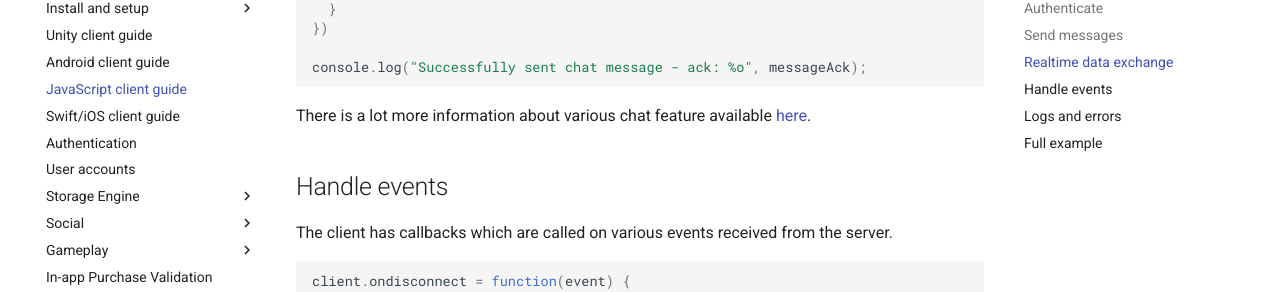
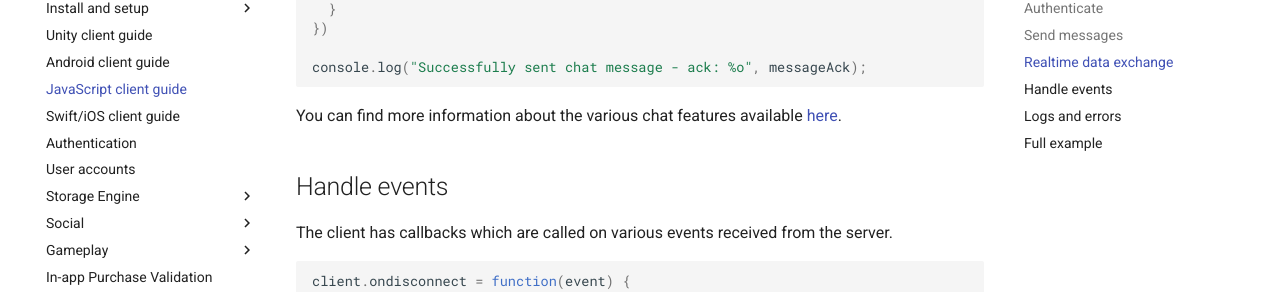
Before and after one commit to heroiclabs/nakama-docs, an MkDocs documentation site: the page built from docs/javascript-client-guide.md, in a window 1280 px wide and 900 px high, scrolled down 3716 px. Shown: the part 154-446 px from the top of the window. Built offline with MkDocs 1.6.1 and Material for MkDocs 9.7.7, drawn with Linux system fonts in a browser that asks for light colours; comment, search, counter and statistics services are not loaded; old or Windows-style settings are respelled for this version of MkDocs.

Commit message:
Update phrasing in JS client guide.

````diff
--- a/docs/javascript-client-guide.md
+++ b/docs/javascript-client-guide.md
@@ -171,7 +171,7 @@ var messageAck = await socket.send({
 console.log("Successfully sent chat message - ack: %o", messageAck);
 ```
 
-There is a lot more information about various chat feature available [here](social-in-app-notifications.md).
+You can find more information about the various chat features available [here](social-in-app-notifications.md).
 
 ## Handle events
 
````
Also changed, not shown: docs/user-accounts.md (+3 -3 lines).
